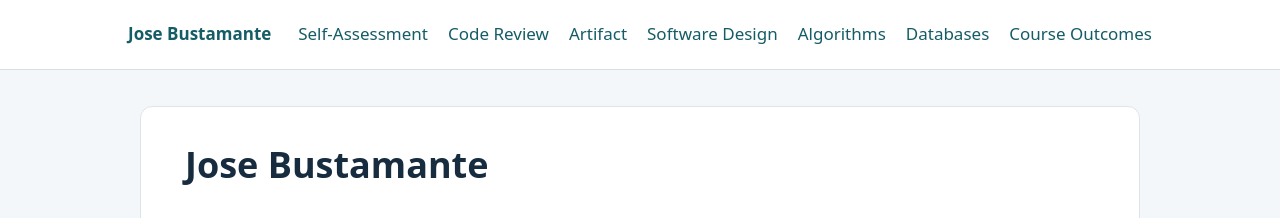
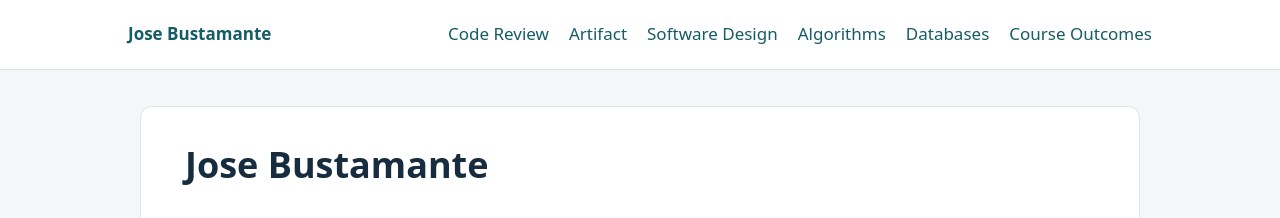
Before and after one commit to Todolomeos/josebustamante-eportfoliofinal, a Jekyll site: the page built from index.md, in a window 1280 px wide and 900 px high. Shown: the top 218 px of the window. Built offline with Jekyll 4.4.1, drawn with Linux system fonts in a browser that asks for light colours; our own code applies the rules of GitHub Pages for plain Markdown files.

Commit message:
Keep self-assessment on front page without a separate navigation tab

```diff
--- a/_layouts/default.html
+++ b/_layouts/default.html
@@ -19,7 +19,6 @@ pre{overflow:auto;background:#f0f4f7;padding:18px}a:focus-visible{outline:3px so
 <body>
 <header><nav aria-label="Main navigation">
 <a class="brand" href="{{ '/' | relative_url }}">Jose Bustamante</a>
-<a href="{{ '/professional-self-assessment.html' | relative_url }}">Self-Assessment</a>
 <a href="{{ '/code-review.html' | relative_url }}">Code Review</a>
 <a href="{{ '/artifact.html' | relative_url }}">Artifact</a>
 <a href="{{ '/enhancement-one.html' | relative_url }}">Software Design</a>
```
